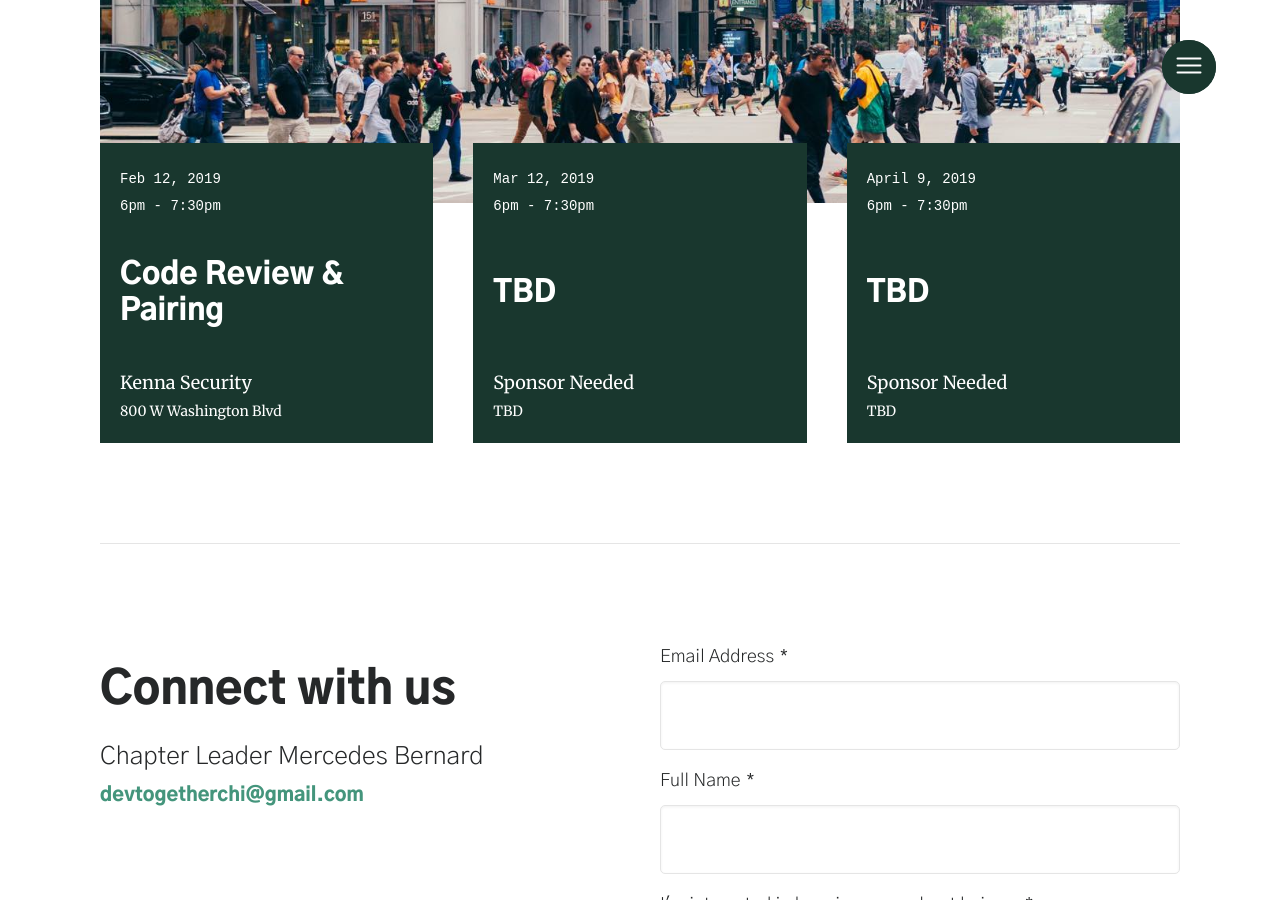
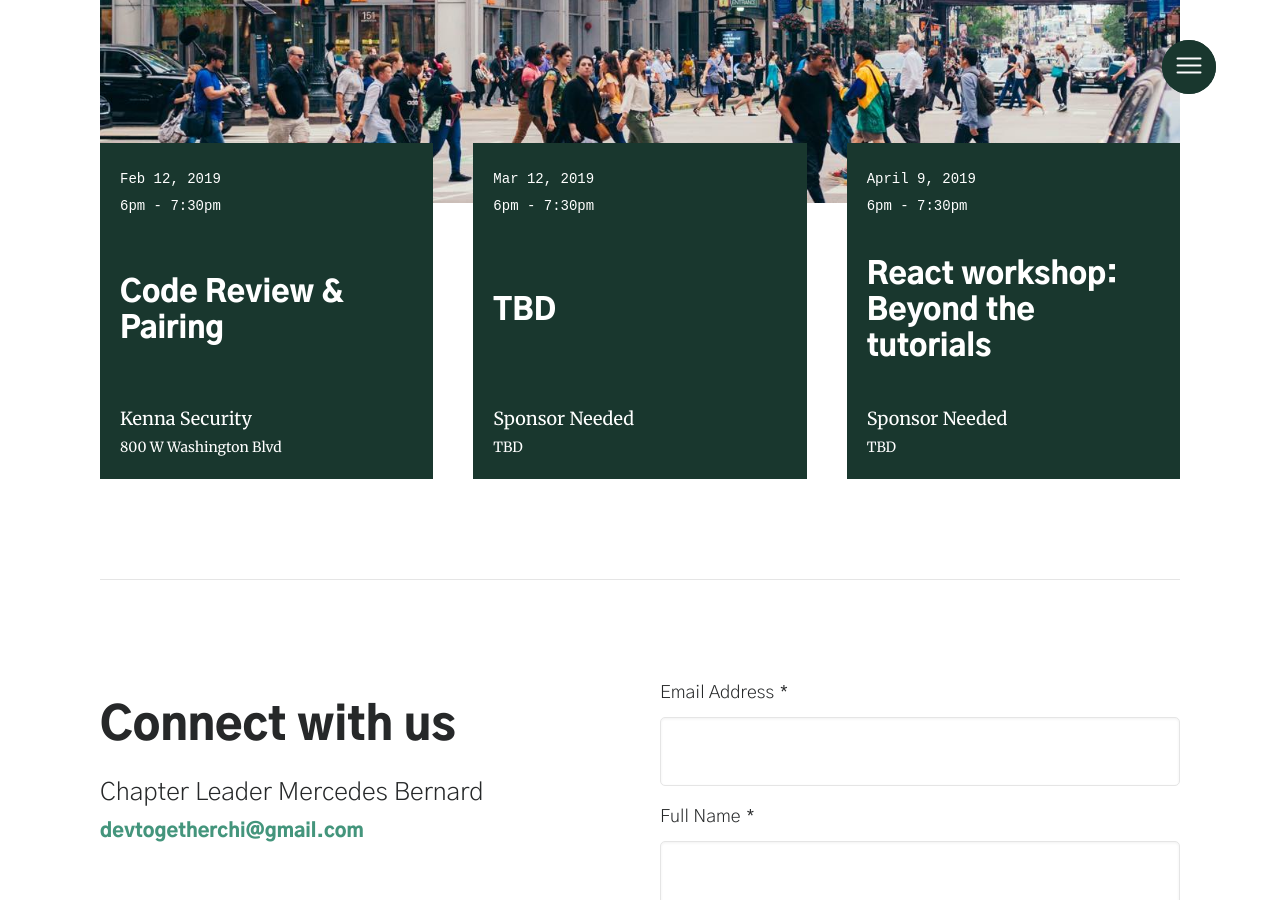
Before and after one commit to mercedesb/dev-together, a Jekyll site: the page built from docs/chapters/chicago.html, in a window 1280 px wide and 900 px high, scrolled down 556 px. Built offline with Jekyll 4.4.1, drawn with Linux system fonts in a browser that asks for light colours; some web fonts are replaced.

Commit message:
add react workshop to calendar

```diff
--- a/docs/_data/events.json
+++ b/docs/_data/events.json
@@ -20,7 +20,7 @@
   },
   {
     "chapter": "Chi",
-    "name": "TBD",
+    "name": "React workshop: Beyond the tutorials",
     "displayDate": "April 9, 2019",
     "date": "2019-04-09",
     "time": "6pm - 7:30pm",
```
